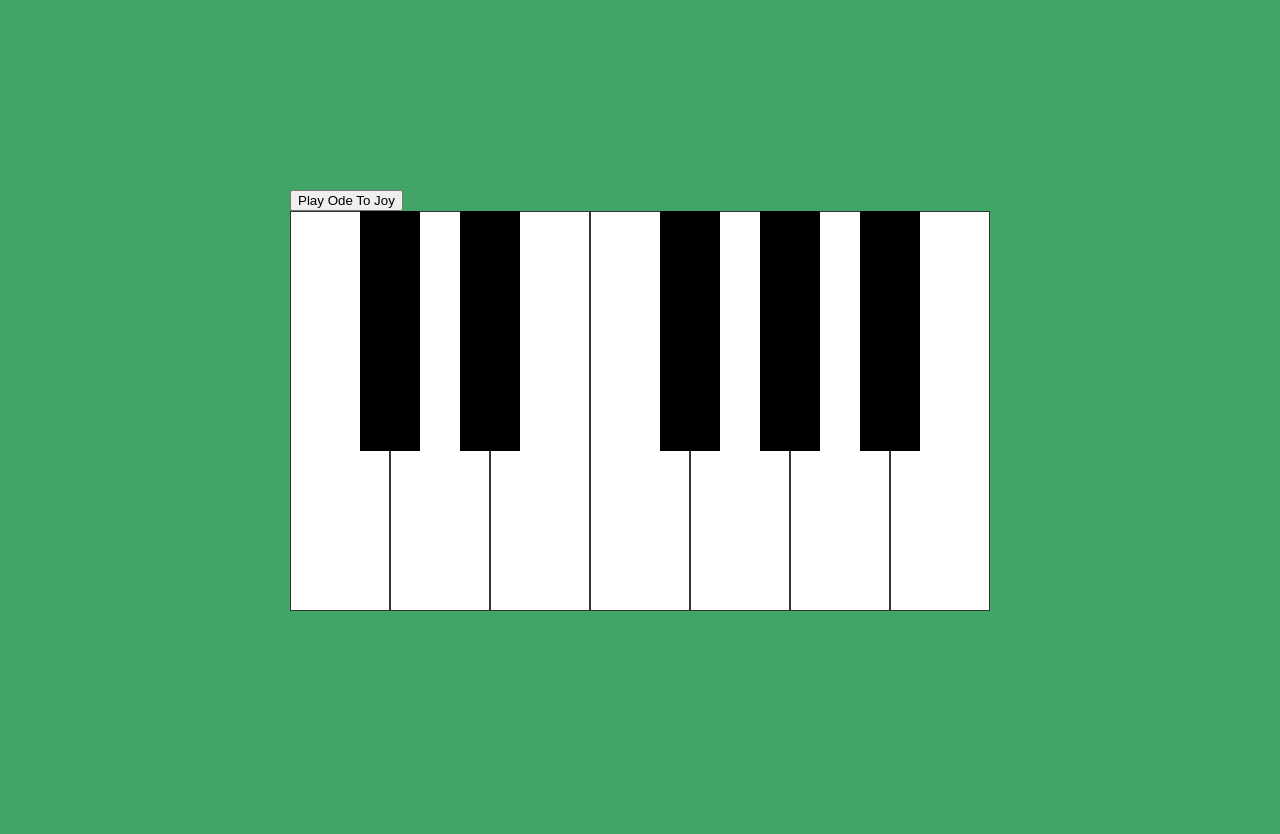
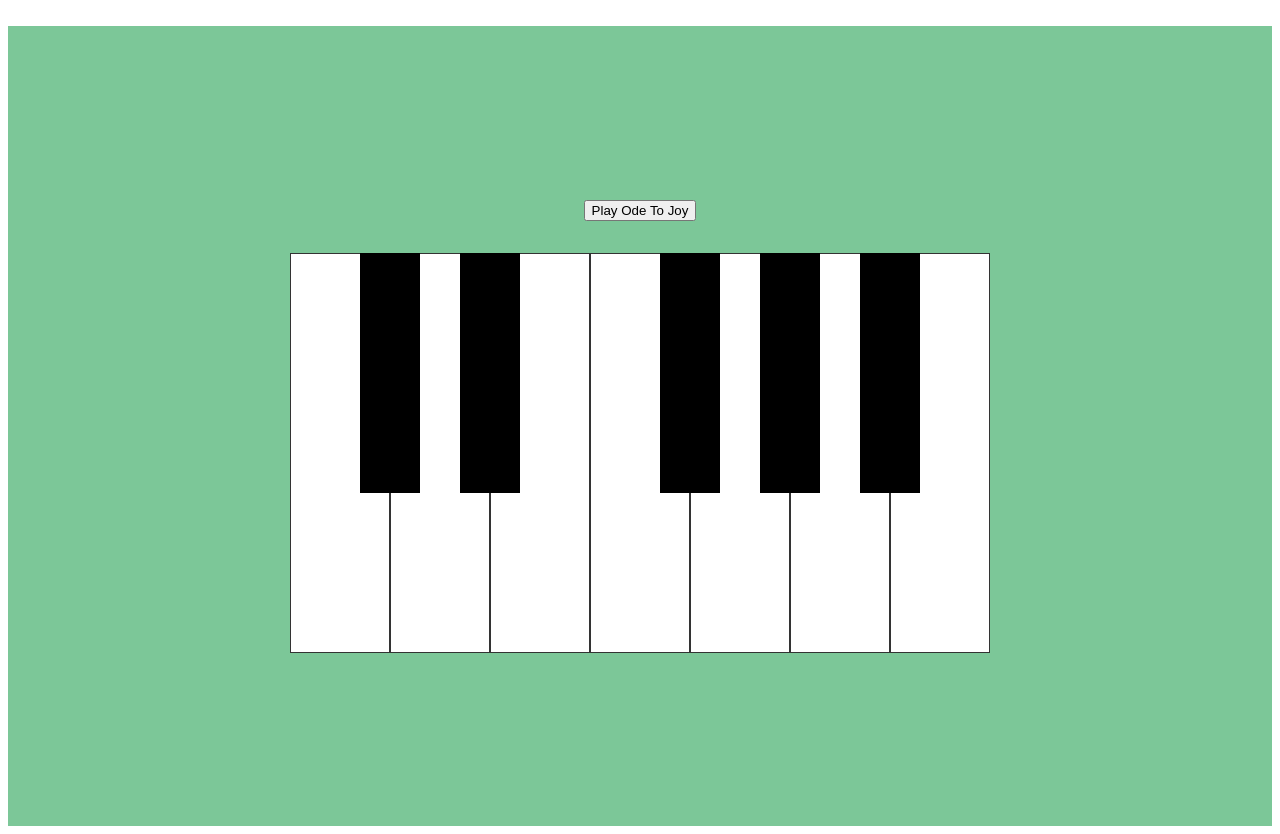
Before and after one commit to mcneilcs-bit/Build-A-Piano, a plain HTML site: page index.html in a window 1280 px wide. Before the commit the page ends 800 px from the top, so only its background shows below. Drawn offline with Linux system fonts and the light colour scheme.

Commit message:
Design to style

```diff
--- a/styles.css
+++ b/styles.css
@@ -6,18 +6,24 @@
 }
 
 /* Style the body */
-body {
-  background-color: #40a567;
+.main {
+  background-color: #7cc798;
   margin: 0;
   min-height: 100vh;
   display: flex;
   justify-content: center;
   align-items: center;
+  flex-direction: column;
 }
 
 /* Style the piano to use flex box */
 .piano {
   display: flex;
+}
+
+.song {
+  display: block;
+  margin-bottom: 1rem;
 }
 
 .key {
```
